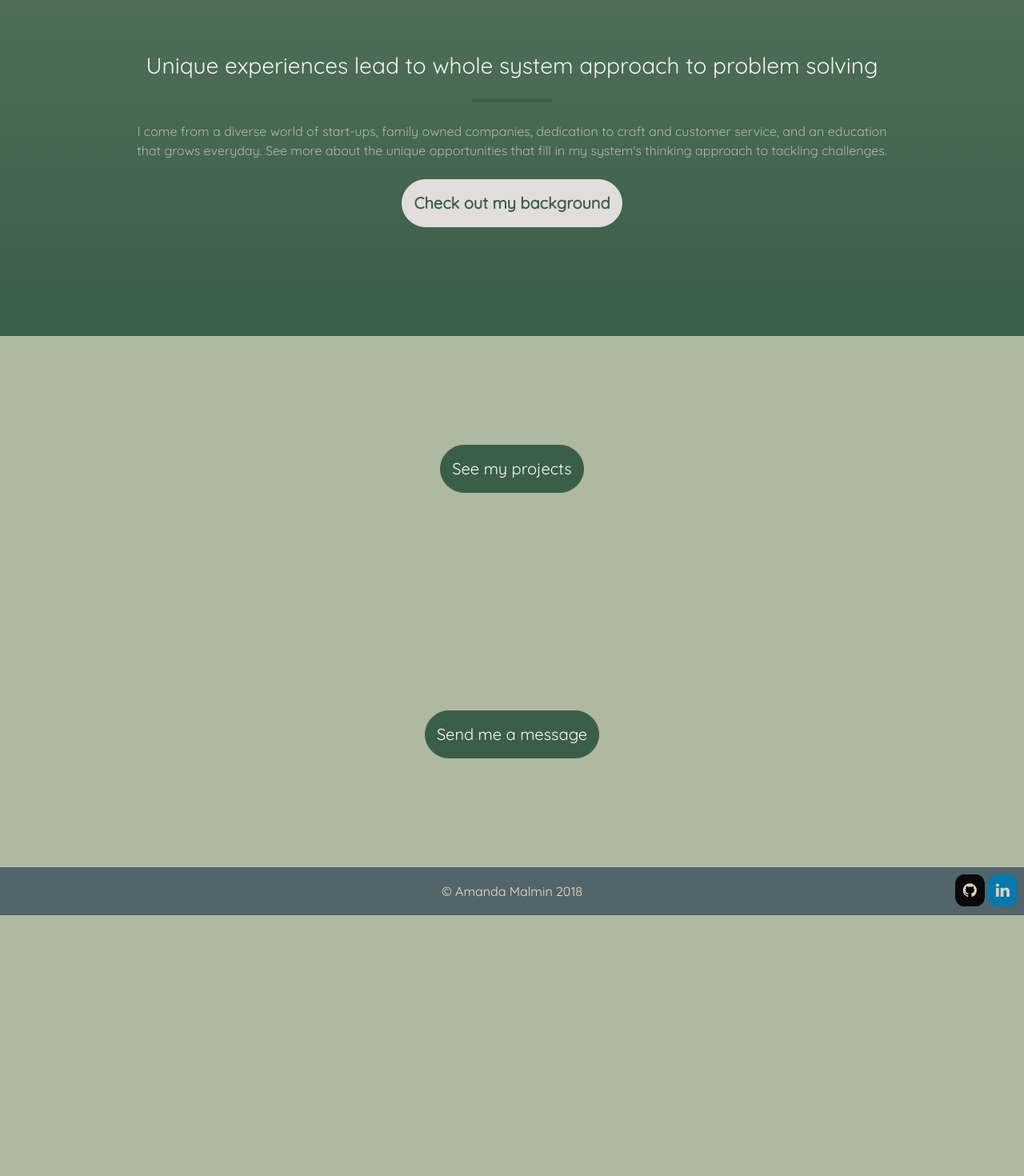
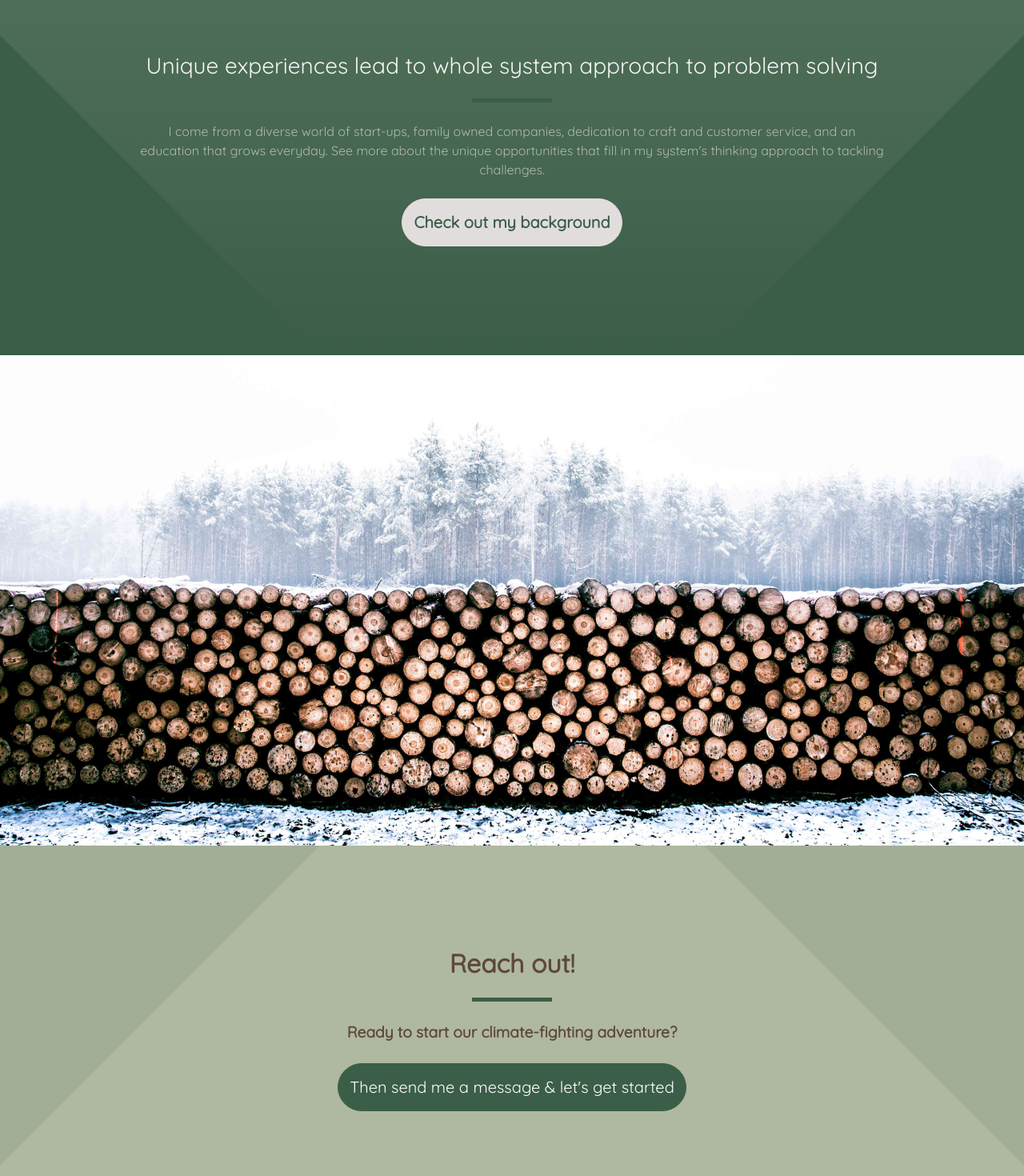
Before and after one commit to malmi003/Portfolio, a React (Create React App) app in the folder client/: page / in a window 1280 px wide. Shown: the part 760-2230 px from the top of the page at 80% size. Before the commit the page ends 1904 px from the top, so only its background shows below. Built offline with nearby package versions, Linux system fonts and the light colour scheme; a web font is replaced by a local one.

Commit message:
finish homepage update and updated portfolio onhover

```diff
--- a/client/src/App.css
+++ b/client/src/App.css
@@ -19,7 +19,7 @@ body {
   /* font-family: 'Francois One', sans-serif; */
   /* font-family: 'Amatic SC', cursive; */
   margin-bottom: 60px; /* Margin bottom by footer height */
-  /* background: green; */
+  background: rgba(97, 114, 67, .5);
 }
 a {
   color: rgba(84, 95, 111, 1);
@@ -75,8 +75,8 @@ a:hover {
   box-shadow: 0 0 0 0.2rem rgba(59, 94, 72, 1) !important;
 }
 .btn-primary:hover {
-  background-color: rgba(59, 94, 72, .9) !important;
-  border-color: rgba(59, 94, 72, .9) !important;
+  background-color: rgba(59, 94, 72, .8) !important;
+  border-color: rgba(59, 94, 72, .8) !important;
 }
 
 .btn-light {
@@ -136,8 +136,3 @@ a:hover {
     padding: 0 !important;
   }
 }
-@media (min-height: 672px) {
-  body {
-    background: rgba(97, 114, 67, .5);
-  }
-}
--- a/client/src/components/HomeSection/HomeSection.jsx
+++ b/client/src/components/HomeSection/HomeSection.jsx
@@ -4,7 +4,8 @@ import Button from "../Button";
 
 const HomeSection = props => (
     <section id={props.sectionId} className="row text-center justify-content-md-center">
-
+        <div className="triangle-right"></div>
+        <div className="triangle-left"></div>
         <div className="col-md-9">
             <h3>Unique experiences lead to whole system approach to problem solving</h3>
             <hr className="light my-4" />
@@ -16,6 +17,7 @@ const HomeSection = props => (
                 btnName={props.btnName}
             />
         </div>
+
     </section>
 );
 
--- a/client/src/components/PortfolioCard/PortfolioCard.css
+++ b/client/src/components/PortfolioCard/PortfolioCard.css
@@ -8,7 +8,6 @@
 @media (min-width: 768px) {
 .cards-container {
     position: relative;
-    /* width: 50%; */
   }
   .image {
     display: block;
@@ -17,25 +16,23 @@
   }
   .overlay {
     position: absolute;
+    top: 0;
     bottom: 0;
     left: 0;
     right: 0;
-    /* background-color: rgba(240, 222, 200, .75); */
-    background-color: rgba(97, 114, 67, .7);
-    /* background-color: rgba(59, 94, 72, .7); */
-    overflow: hidden;
-    width: 0;
     height: 100%;
-    transition: .5s ease;
+    width: 100%;
+    opacity: 0;
+    transition: .75s ease;
+    background-color: #3b515e;
   }
   .cards-container:hover .overlay {
-    width: 100%;
+    opacity: .9;
   }
   .text {
-    /* color: rgba(84, 95, 111, 1); */
+    position: absolute;
     color: rgba(240, 222, 200, 1);
     font-size: 30px;
-    position: absolute;
     font-weight: bolder;
     top: 50%;
     left: 50%;
@@ -43,28 +40,10 @@
     -ms-transform: translate(-50%, -50%);
     transform: translate(-50%, -50%);
     white-space: nowrap;
+    text-align: center;
   }
 }
-@keyframes wiggle-btn{
-  0%{
-      transform: rotate(2deg);
-      }
-  25%{
-      transform: rotate(-2deg);
-      }
-  50%{
-      transform: rotate(2deg);
-      }
-  75%{
-      transform: rotate(-2deg);
-      }
-  100%{
-      transform: rotate(2deg);
-      }
-}
-.wiggle-btn:hover{
-  animation: wiggle-btn 2s infinite 0s linear;
-}
+
 @media (max-width: 767px) {
     .card-title {
         margin-top: 1rem;
--- a/client/src/pages/Home/Home.css
+++ b/client/src/pages/Home/Home.css
@@ -2,6 +2,10 @@
     padding-right: 0;
     padding-left: 0;
   }
+#home-container .col-12 {
+    padding-right: 0;
+    padding-left: 0;
+}
   .jumbotron {
     /* Background Photo by Matthew Smith on Unsplash */
     background: linear-gradient(0deg,rgba(84, 95, 111, .6),rgba(115, 103, 88, .6)), url("../../images/background-image-matthew-smith-5935-unsplash.jpg");
@@ -19,18 +23,19 @@
     border-radius: 300px;
     padding: .7em;
   }
-  section {
+  #home-container section {
       padding: 8rem 0;
       margin: 0 auto;
   }
   #resume-section {
       background: linear-gradient(rgba(59,94,72,.8), rgba(59,94,72,1));
       color: whitesmoke;
+      position: relative;
   }
   #resume-section p {
     color: rgba(226, 221, 221, 0.685);
 }
-  hr {
+#home-container hr {
     max-width: 100px;
     /* border-width: 30px; */
     border: 0;
@@ -39,3 +44,90 @@
     height: 0;
     /* overflow: visible; */
   }
+  #home-container #portfolio-section {
+      padding: 0;
+      color: whitesmoke;
+      position: relative;
+  }
+  #portfolio-section:hover #wood-pile-overlay{
+        opacity: .9;
+  }
+  #wood-pile {
+      max-width:100%;
+      display: block;
+        height: auto;
+      /* object-fit: cover; */
+  }
+  #wood-pile-overlay {
+    position: absolute;
+    top: 0;
+    bottom: 0;
+    left: 0;
+    right: 0;
+    height: 100%;
+    width: 100%;
+    opacity: 0;
+    transition: .5s ease;
+    background-color: #3b515e;
+  }
+  #wood-pile-text {
+    position: absolute;
+    top: 50%;
+    left: 50%;
+    -webkit-transform: translate(-50%, -50%);
+    -ms-transform: translate(-50%, -50%);
+    transform: translate(-50%, -50%);
+    text-align: center;
+  }
+  #contact-section {
+      position: relative;
+      color: #5e483b;
+  }
+  #contact-section h3 {
+    font-weight: bolder;
+    font-size: 2rem;
+}
+#contact-section p {
+    font-weight: bolder;
+    font-size: 1.2rem;
+}
+  .triangle-right {
+    position: absolute;
+    bottom:0;
+    right:0;
+    width: 0;
+    height: 0;
+    border-style: solid;
+    border-width: 0 0 400px 400px;
+    border-color: transparent transparent #3b5e48 transparent;
+  }
+  .triangle-left {
+    position: absolute;
+    bottom:0;
+    left:0;
+    width: 0;
+    height: 0;
+    border-style: solid;
+    border-width: 400px 0 0 400px;
+    border-color: transparent transparent transparent #3b5e48;
+  }
+  .triangle-top-left {
+    position: absolute;
+    top:0;
+    left:0;
+    width: 0;
+    height: 0;
+    border-style: solid;
+    border-width: 400px 400px 0 0;
+    border-color: rgba(59,94,72,.1) transparent transparent transparent;
+  }
+  .triangle-top-right {
+    position: absolute;
+    top:0;
+    right:0;
+    width: 0;
+    height: 0;
+    border-style: solid;
+    border-width: 0 400px 400px 0;
+    border-color: transparent rgba(59,94,72,.1) transparent transparent;
+  }
--- a/client/src/pages/Home/Home.jsx
+++ b/client/src/pages/Home/Home.jsx
@@ -1,5 +1,5 @@
 import React, { Component } from "react";
-// import { Link } from "react-router-dom";
+import { Link } from "react-router-dom";
 import "./Home.css";
 import Jumbotron from "../../components/Jumbotron";
 import HomeSection from "../../components/HomeSection";
@@ -21,20 +21,26 @@ class Home extends Component {
                 />
                 <section id="portfolio-section" className="row text-center">
                     <div className="col-12">
-                    <Button
-                       btnClass="btn-primary"
-                       link="/portfolio"
-                       btnName="See my projects"
-                    />
+                        <Link to="/portfolio">
+                            <img id="wood-pile" src='./images/radek-grzybowski-67609-unsplash.jpg' alt='wood pile' />
+                        </Link>
+                        <div id="wood-pile-overlay">
+                            <h3 id="wood-pile-text">See what I've been building</h3>
+                        </div>
                     </div>
                 </section>
                 <section id="contact-section" className="row text-center">
+                    <div className="triangle-top-right"></div>
+                    <div className="triangle-top-left"></div>
                     <div className="col-12">
-                    <Button
-                       btnClass="btn-primary"
-                       link="/contact"
-                       btnName="Send me a message"
-                    />
+                        <h3>Reach out!</h3>
+                        <hr className="light my-4" />
+                        <p>Ready to start our climate-fighting adventure?</p>
+                        <Button
+                            btnClass="btn-primary"
+                            link="/contact"
+                            btnName={"Then send me a message \n & let's get started"}
+                        />
                     </div>
                 </section>
             </div>
--- a/client/src/pages/Portfolio/Portfolio.jsx
+++ b/client/src/pages/Portfolio/Portfolio.jsx
@@ -12,7 +12,7 @@ class Portfolio extends Component {
             <div className="container-fluid portfolio-body">
                 <div className="row mx-auto">
                     <div className="col-md-12">
-                        <h2 id="portfolio-header" className="border-bottom border-secondary pageHeader">Portfolio</h2>
+                        <h2 id="portfolio-header" className="pageHeader border-bottom border-secondary">My Works</h2>
                     </div>
                 </div>
                 <div className="row mx-auto">
```
Also changed, not shown: client/public/images/radek-grzybowski-67609-unsplash.jpg (added). Lines whose indentation alone changed are shown as unchanged.
